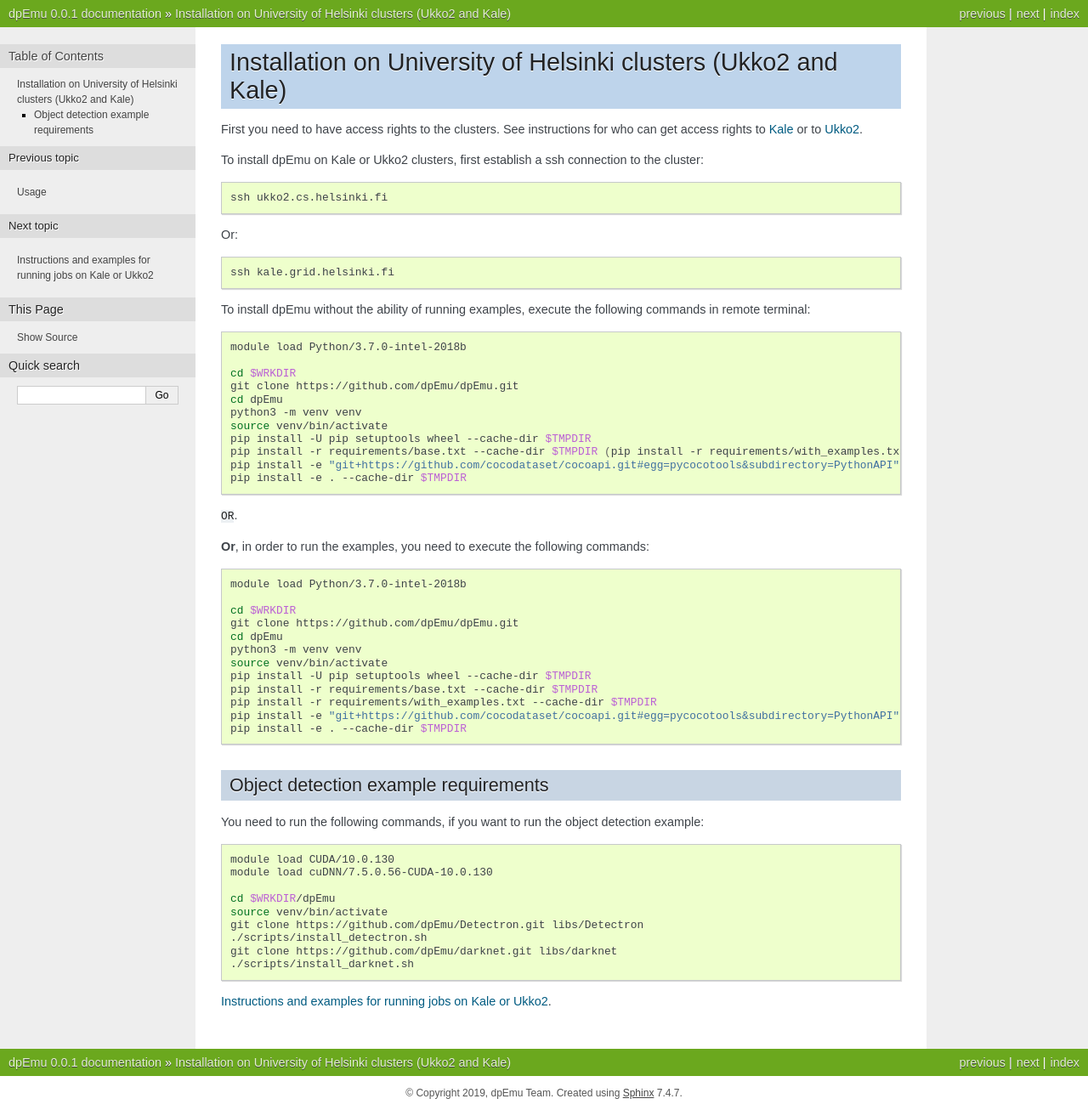
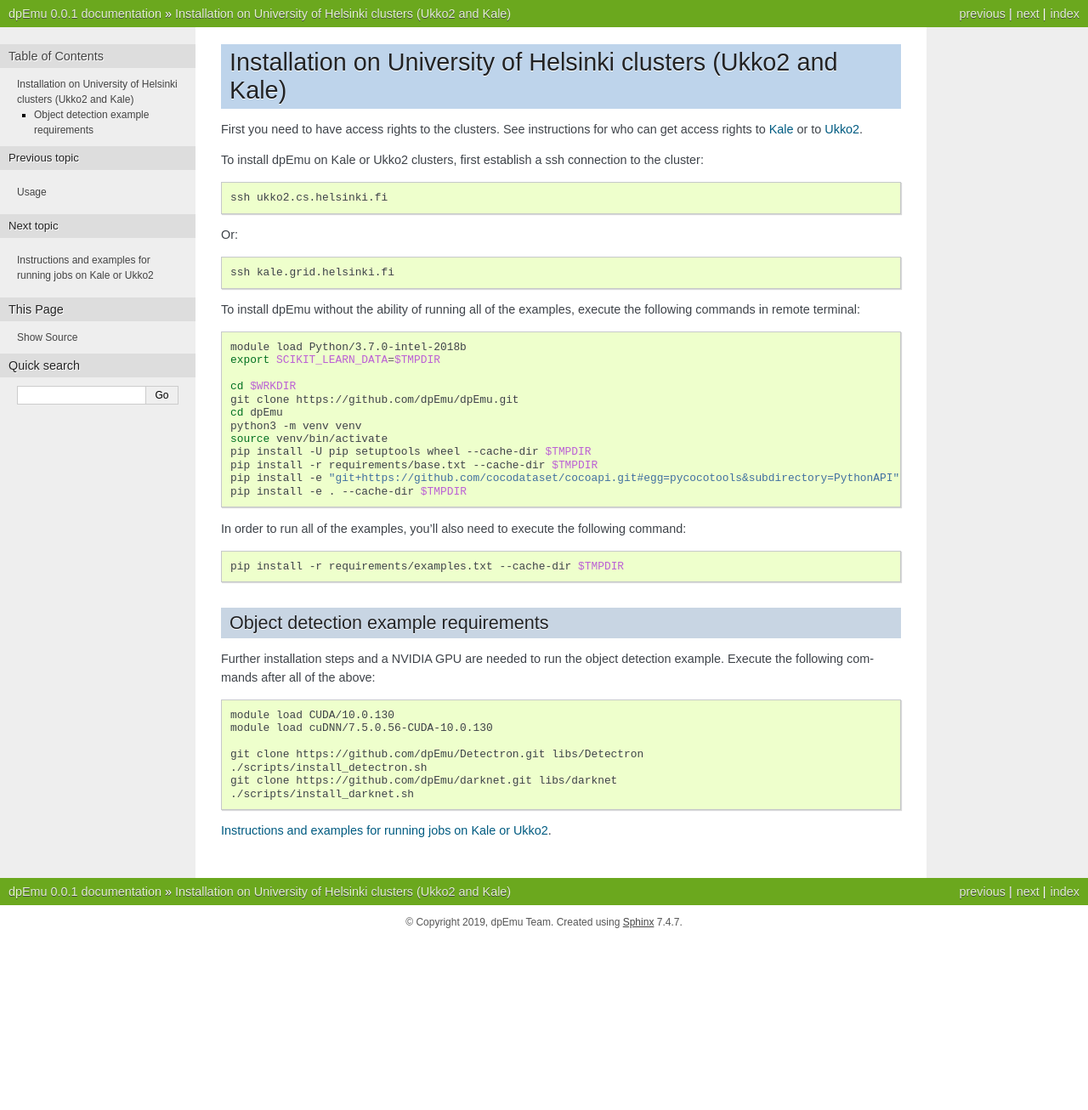
Before and after one commit to dpEmu/dpEmu, a Sphinx documentation site: the page built from docs/cluster_installation.rst, in a window 1280 px wide. Shown: the whole page at 85% size. Built offline with Sphinx 7.4.7, drawn with Linux system fonts in a browser that asks for light colours; cross-references to code outside the pages are shown as plain code; after the commit the page ends 1105 px from its top, so only the background shows below that.

Commit message:
modify docs

```diff
--- a/docs/cluster_installation.rst
+++ b/docs/cluster_installation.rst
@@ -15,29 +15,12 @@
 
     ssh kale.grid.helsinki.fi
 
-To install dpEmu without the ability of running examples, execute the following commands in remote terminal:
+To install dpEmu without the ability of running all of the examples, execute the following commands in remote terminal:
 
 .. code-block:: bash
 
     module load Python/3.7.0-intel-2018b
-
-    cd $WRKDIR
-    git clone https://github.com/dpEmu/dpEmu.git
-    cd dpEmu
-    python3 -m venv venv
-    source venv/bin/activate
-    pip install -U pip setuptools wheel --cache-dir $TMPDIR
-    pip install -r requirements/base.txt --cache-dir $TMPDIR (pip install -r requirements/with_examples.txt --cache-dir $TMPDIR)
-    pip install -e "git+https://github.com/cocodataset/cocoapi.git#egg=pycocotools&subdirectory=PythonAPI" --cache-dir $TMPDIR
-    pip install -e . --cache-dir $TMPDIR
-
-:redtext:`OR`.
-
-**Or**, in order to run the examples, you need to execute the following commands:
-
-.. code-block:: bash
-
-    module load Python/3.7.0-intel-2018b
+    export SCIKIT_LEARN_DATA=$TMPDIR
 
     cd $WRKDIR
     git clone https://github.com/dpEmu/dpEmu.git
@@ -46,24 +29,27 @@
     source venv/bin/activate
     pip install -U pip setuptools wheel --cache-dir $TMPDIR
     pip install -r requirements/base.txt --cache-dir $TMPDIR
-    pip install -r requirements/with_examples.txt --cache-dir $TMPDIR
     pip install -e "git+https://github.com/cocodataset/cocoapi.git#egg=pycocotools&subdirectory=PythonAPI" --cache-dir $TMPDIR
     pip install -e . --cache-dir $TMPDIR
+
+In order to run all of the examples, you'll also need to execute the following command:
+
+.. code-block:: bash
+
+    pip install -r requirements/examples.txt --cache-dir $TMPDIR
 
 .. _object_detection_requirements:
 
 Object detection example requirements
 ^^^^^^^^^^^^^^^^^^^^^^^^^^^^^^^^^^^^^
 
-You need to run the following commands, if you want to run the object detection example:
+Further installation steps and a NVIDIA GPU are needed to run the object detection example. Execute the following commands after all of the above:
 
 .. code-block:: bash
 
     module load CUDA/10.0.130
     module load cuDNN/7.5.0.56-CUDA-10.0.130
 
-    cd $WRKDIR/dpEmu
-    source venv/bin/activate
     git clone https://github.com/dpEmu/Detectron.git libs/Detectron
     ./scripts/install_detectron.sh
     git clone https://github.com/dpEmu/darknet.git libs/darknet
```
Also changed, not shown: docs/cluster_instructions_examples.rst (+9 -18 lines), docs/installation.rst (+4 -14 lines), 3 other files.
